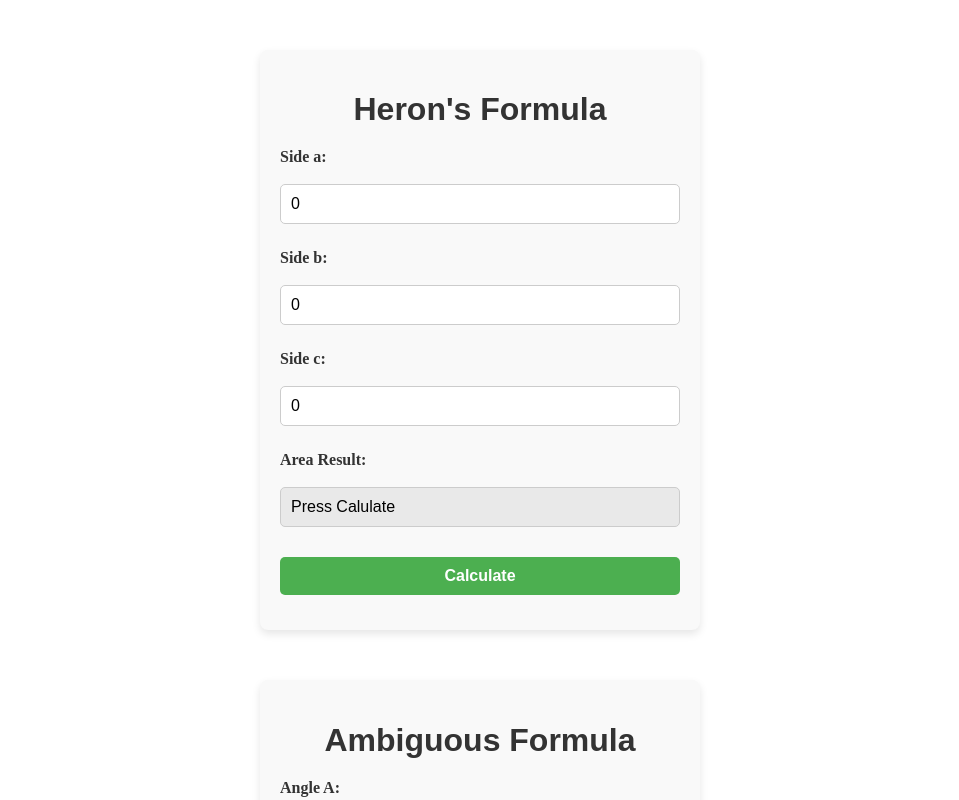
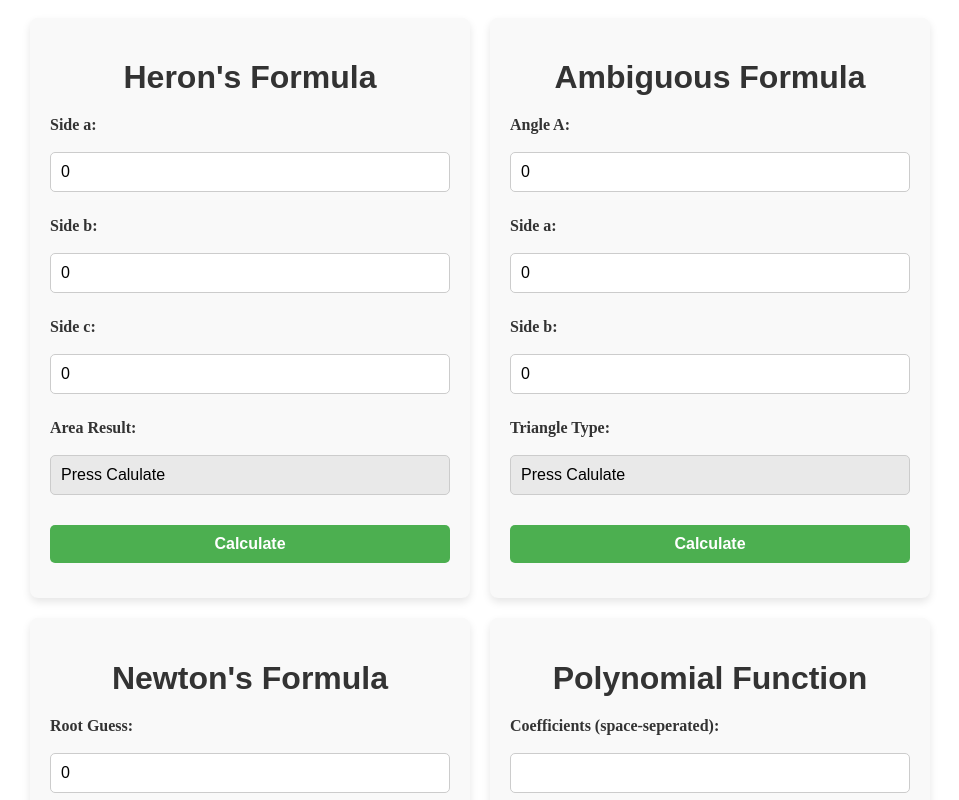
Before and after one commit to Ishan8840/ICS4U-4, a React (Vite) app: page / in a window 1280 px wide. Shown: the top 800 px of the page, without its empty margins (160-1119 px from the left). Built offline with nearby package versions, Linux system fonts and the light colour scheme.

Commit message:
updated formatting

```diff
--- a/src/App.css
+++ b/src/App.css
@@ -0,0 +1,14 @@
+.formula-grid {
+    display: grid;
+    grid-template-columns: 1fr 1fr;
+    gap: 20px;
+    max-width: 900px;
+    margin: 0 auto;
+    padding: 10px;
+}
+
+.formula-item {
+    display: flex;
+    justify-content: center;
+    align-items: flex-start;
+}
--- a/src/App.jsx
+++ b/src/App.jsx
@@ -5,15 +5,14 @@ import NewtonFormula from './components/NewtonFormula';
 import PolynomialFunction from './components/PolynomialFunction';
 
 function App() {
-
   return (
-    <>
+    <div className="formula-grid">
       <HeronFormula />
       <AmbigFormula />
       <NewtonFormula />
       <PolynomialFunction />
-    </>
-  )
+    </div>
+  );
 }
 
-export default App
+export default App;
--- a/src/components/AmbigFormula.css
+++ b/src/components/AmbigFormula.css
@@ -1,6 +1,5 @@
 form {
     width: 400px;
-    margin: 50px auto;
     padding: 20px;
     border-radius: 8px;
     box-shadow: 0 4px 8px rgba(0, 0, 0, 0.1);
--- a/src/components/AmbigFormula.jsx
+++ b/src/components/AmbigFormula.jsx
@@ -2,7 +2,6 @@ import './AmbigFormula.css';
 import { useState } from 'react';
 
 function AmbigFormula() {
-
     const [angleA, setAngle] = useState(0);
     const [a, setA] = useState(0);
     const [b, setB] = useState(0);
@@ -10,15 +9,20 @@ function AmbigFormula() {
 
     function ambigFormula(e) {
         e.preventDefault();
+
         const h = b * Math.sin(angleA * (Math.PI / 180));
         let result;
 
         if (angleA === 90) {
             result = (a > b) ? "Right Triangle" : "No Triangle";
         } else if (angleA < 90) {
-            if (a < h) return "No Triangle";
-            if (a === h) return "Right Triangle";
-            result = (a >= b) ? "One Triangle" : "Two Triangles (ambiguous)";
+            if (a < h) {
+                result = "No Triangle";
+            } else if (a === h) {
+                result = "Right Triangle";
+            } else {
+                result = (a >= b) ? "One Triangle" : "Two Triangles (ambiguous)";
+            }
         } else {
             result = (a <= b) ? "No Triangle" : "One Triangle";
         }
@@ -40,6 +44,7 @@ function AmbigFormula() {
 
             <label>Triangle Type:</label>
             <input type="text" value={result} readOnly />
+
             <input type="submit" value="Calculate" />
         </form>
     )
--- a/src/components/HeronFormula.css
+++ b/src/components/HeronFormula.css
@@ -1,6 +1,5 @@
 form {
     width: 400px;
-    margin: 50px auto;
     padding: 20px;
     border-radius: 8px;
     box-shadow: 0 4px 8px rgba(0, 0, 0, 0.1);
--- a/src/components/HeronFormula.jsx
+++ b/src/components/HeronFormula.jsx
@@ -2,7 +2,6 @@ import './HeronFormula.css';
 import { useState } from 'react';
 
 function HeronFormula() {
-
   const [a, setA] = useState(0);
   const [b, setB] = useState(0);
   const [c, setC] = useState(0);
@@ -27,6 +26,7 @@ function HeronFormula() {
 
       <label>Area Result:</label>
       <input type="text" value={area} readOnly />
+
       <input type="submit" value="Calculate" />
     </form>
   )
--- a/src/components/NewtonFormula.css
+++ b/src/components/NewtonFormula.css
@@ -1,6 +1,5 @@
 form {
     width: 400px;
-    margin: 50px auto;
     padding: 20px;
     border-radius: 8px;
     box-shadow: 0 4px 8px rgba(0, 0, 0, 0.1);
--- a/src/components/NewtonFormula.jsx
+++ b/src/components/NewtonFormula.jsx
@@ -2,7 +2,6 @@ import './NewtonFormula.css';
 import { useState } from 'react';
 
 function NewtonFormula() {
-
     const [g, setG] = useState(0);
     const [result, setResult] = useState("Press Calulate");
 
@@ -28,6 +27,7 @@ function NewtonFormula() {
             if (Math.abs(funcValue) < tolerance) {
                 break;
             }
+
             currentGuess -= funcValue / dFuncValue;
         }
 
@@ -42,6 +42,7 @@ function NewtonFormula() {
 
             <label>Root Approximation (Result):</label>
             <input type="text" value={result} readOnly />
+
             <input type="submit" value="Calculate" />
         </form>
     )
--- a/src/components/PolynomialFunction.css
+++ b/src/components/PolynomialFunction.css
@@ -1,6 +1,5 @@
 form {
     width: 400px;
-    margin: 50px auto;
     padding: 20px;
     border-radius: 8px;
     box-shadow: 0 4px 8px rgba(0, 0, 0, 0.1);
--- a/src/components/PolynomialFunction.jsx
+++ b/src/components/PolynomialFunction.jsx
@@ -14,11 +14,9 @@ function PolynomialFunction() {
 
         const coeffArray = coeff.split(' ').map(Number);
         const expArray = exp.split(' ').map(Number);
-
         let expression = ["f(x) = ", 0];
 
         coeffArray.forEach((c, i) => {
-
             if (i > 0) {
                 expression[0] += (c >= 0 ? " + " : " - ");
             }
@@ -28,10 +26,8 @@ function PolynomialFunction() {
             expression[1] += c * (x ** expArray[i]);
         });
 
-
-        setPolynomial(`${expression[0]}`);
+        setPolynomial(expression[0]);
         setEvaluation(`f(${x}) = ${expression[1].toFixed(2)}`);
-
     }
 
     return (
```
